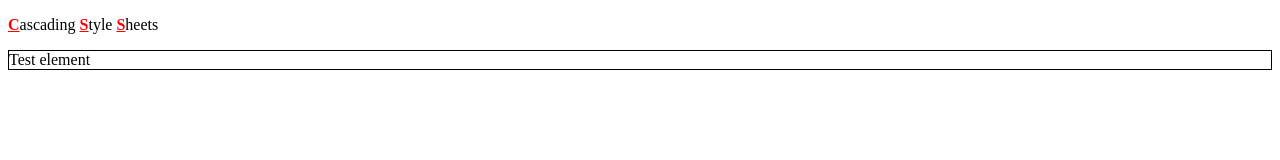
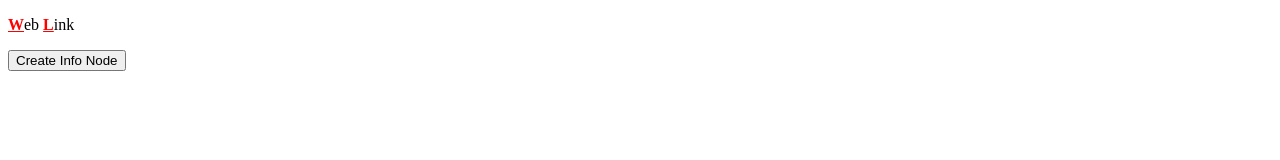
Before and after one commit to ssmaceachern/Web-Link, a plain HTML site: page common/index.html in a window 1280 px wide. Drawn offline with Linux system fonts and the light colour scheme.

Commit message:
Added create_node() function

```diff
--- a/common/index.html
+++ b/common/index.html
@@ -6,16 +6,14 @@
         <title>Web Project</title>
         <link rel="stylesheet" href="../stylesheets/style_1.css">
         <script src="../scripts/drag.js" type="text/javascript" charset="utf-8"></script>
+        <script src="../scripts/create_node.js" type="text/javascript" charset="utf-8"></script>
     </head>
     <body>
         <p>
-        	<strong>C</strong>ascading
-        	<strong>S</strong>tyle
-        	<strong>S</strong>heets
+        	<strong>W</strong>eb
+        	<strong>L</strong>ink
         </p>
+         <button type="button" onclick="create_node()">Create Info Node</button>
 
-        <div class="drag-element" id="item">
-        	Test element
-        </div>
     </body>
 </html>
--- /dev/null
+++ b/scripts/create_node.js
@@ -0,0 +1,14 @@
+/**
+ * @author Sean
+ */
+
+
+
+function create_node(){
+	//alert("New node");
+	var newNode = document.createElement("div");
+	newNode.className = "drag-element";
+	newNode.id = "item";
+	newNode.innerHTML += "Test element";
+	document.body.appendChild(newNode);
+}
```
